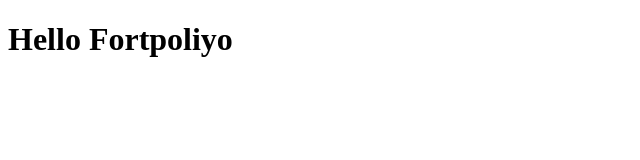
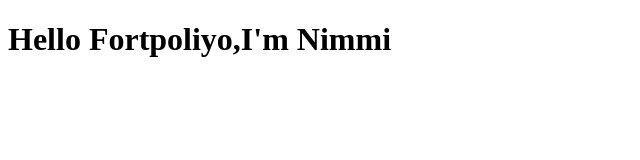
Before and after one commit to NimmiShashikala60/My-portfoliyo, a plain HTML site: page index.html in a window 1280 px wide. Shown: the whole page, without its empty margins (0-640 px from the left). Drawn offline with Linux system fonts and the light colour scheme.

Commit message:
new update

```diff
--- a/index.html
+++ b/index.html
@@ -5,6 +5,7 @@
     <title>Title</title>
 </head>
 <body>
-<h1>Hello Fortpoliyo</h1>
+<h1>Hello Fortpoliyo,I'm Nimmi</h1>
+
 </body>
 </html>
```
